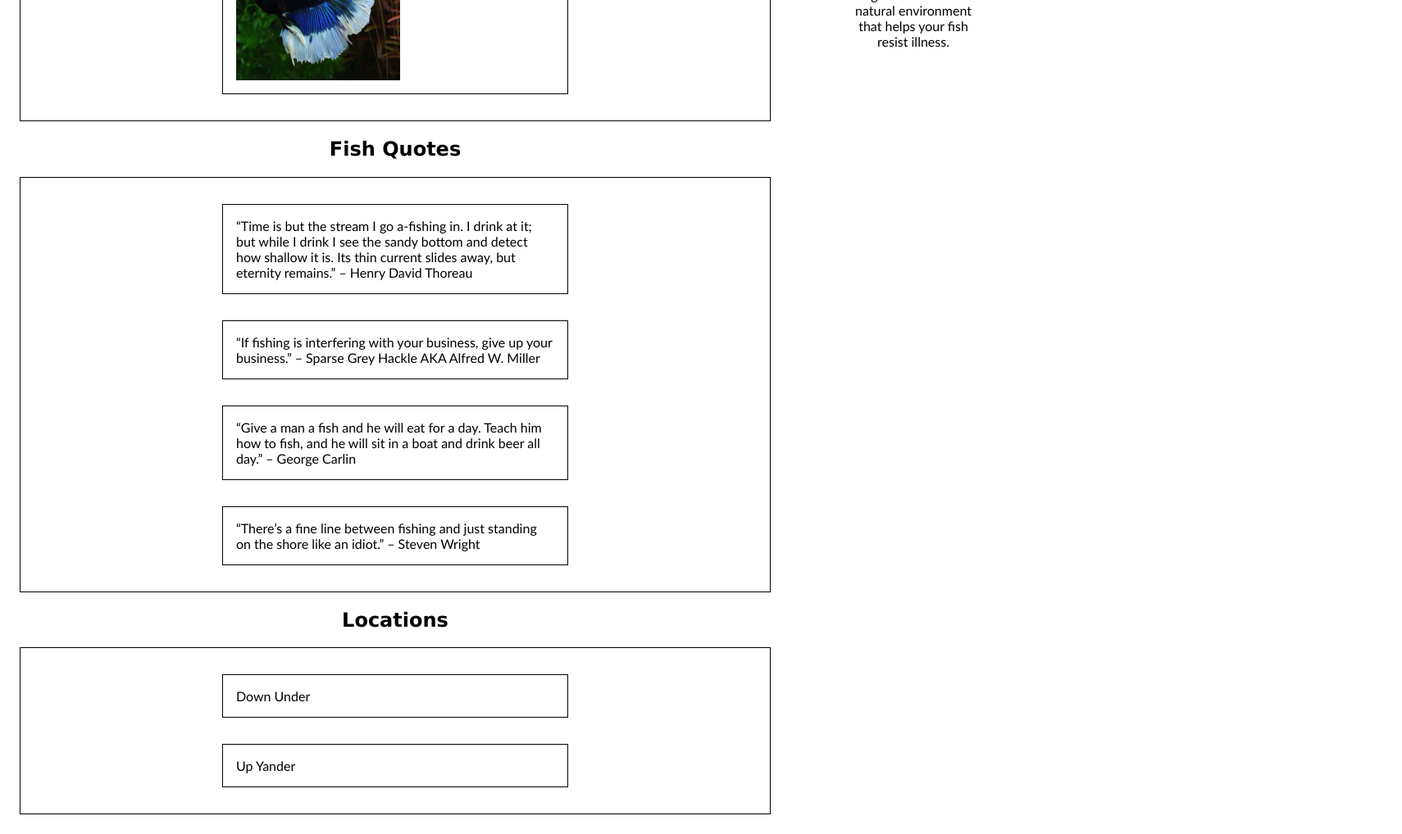
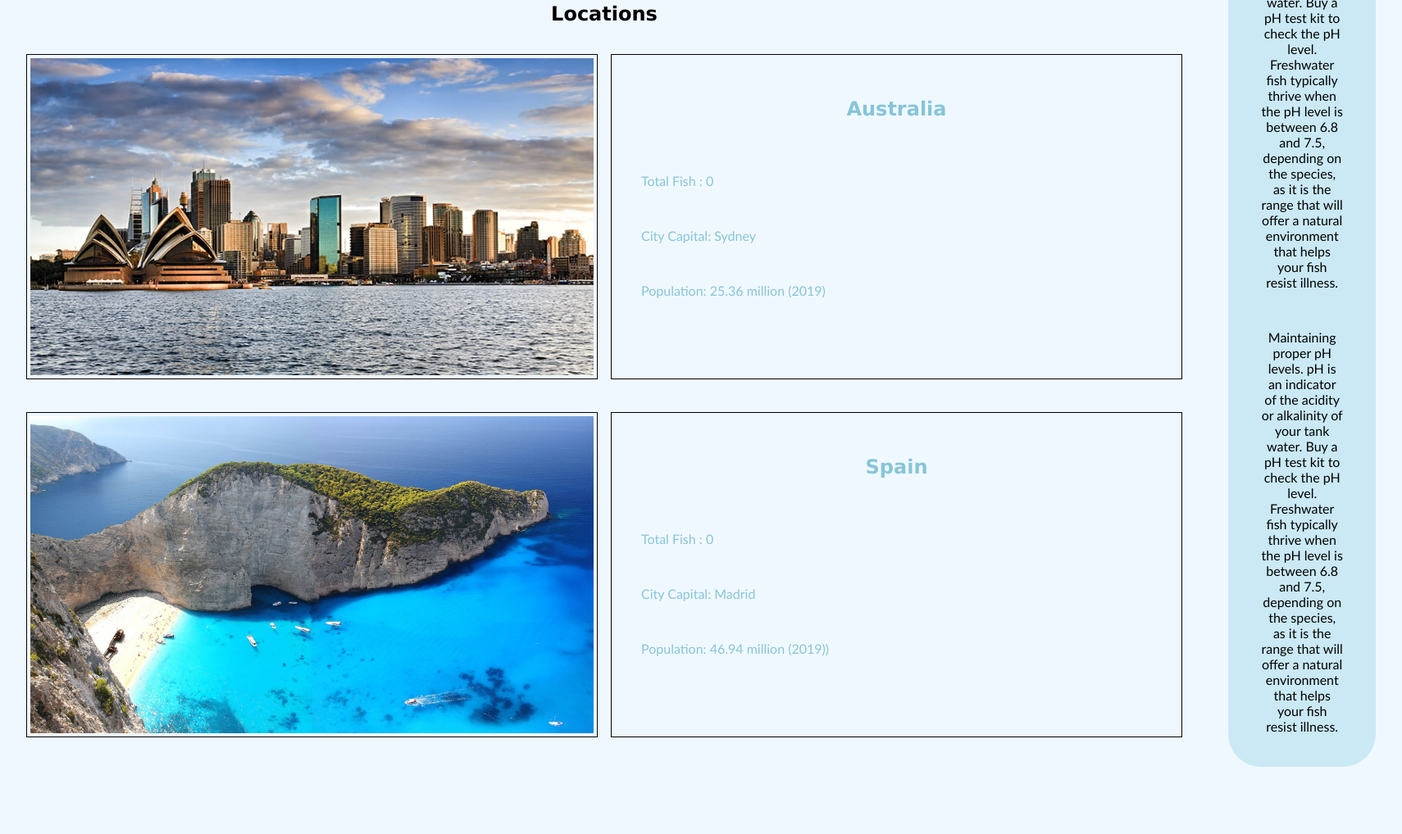
Before and after one commit to scarbine/martins-aquarium, a plain HTML site: page index.html in a window 1280 px wide. Shown: the part 1606-2624 px from the top of the page at 82% size, 1710 px wide, since content can reach past the window. After the commit the page ends 2582 px from the top, so only its background shows below. Drawn offline with Linux system fonts and the light colour scheme.

Commit message:
styling and structure changes

```diff
--- a/index.html
+++ b/index.html
@@ -5,81 +5,173 @@
 <!--[if gt IE 8]>      <html class="no-js"> <!--<![endif]-->
 <html>
   <head>
-        <meta charset="utf-8">
-        <meta http-equiv="X-UA-Compatible" content="IE=edge">
+    <meta charset="utf-8" />
+    <meta http-equiv="X-UA-Compatible" content="IE=edge" />
     <title>Martins Aquarium</title>
-        <meta name="description" content="">
-        <meta name="viewport" content="width=device-width, initial-scale=1">
-        <link rel="stylesheet" href="styles/styles.css">
+    <meta name="description" content="" />
+    <meta name="viewport" content="width=device-width, initial-scale=1" />
+    <link rel="stylesheet" href="styles/styles.css" />
   </head>
   <body>
     <header>
-        <img src="assets/incubus _logo.jpg" class="logo" alt="fish logo" width='250' height='250'>
+      <img
+        src="assets/incubus _logo.jpg"
+        class="logo"
+        alt="fish logo"
+        width="250"
+        height="250"
+      />
       <h1 class="siteTitle">Tanks for the Memories</h1>
     </header>
 
     <main>
+
       <container_right>
-            <article>
-
-                <h2 class="containerRightTitles"> Fish List</h2>
+        <article class="fishListCard">
+          <h2 class="containerRightTitles">Fish List</h2>
           <div class="fish">
             <section class="fishList">
-                    <img class="fishImage" src="assets/Flowerhorn.jpg" alt="flowerhorn fish">
-                    <h3 class='fishNames'> Flowerhorn </h3>
+              <img
+                class="fishImage"
+                src="assets/Flowerhorn.jpg"
+                alt="flowerhorn fish"
+              />
+              <h3 class="fishNames">Flowerhorn</h3>
             </section>
             <section class="fishList">
-                    <img class="fishImage" src="assets/betta-fish.jpg" alt="betta fish">
-                    <h3 class='fishNames'> Betta </h3>
+              <img
+                class="fishImage"
+                src="assets/betta-fish.jpg"
+                alt="betta fish"
+              />
+              <h3 class="fishNames">Betta</h3>
             </section>
             <section class="fishList">
-                    <img class="fishImage" src="assets/fangtooth.jpg" alt="fangtooth fish">
-                    <h3 class='fishNames'> Fangtooth </h3>
+              <img
+                class="fishImage"
+                src="assets/fangtooth.jpg"
+                alt="fangtooth fish"
+              />
+              <h3 class="fishNames">Fangtooth</h3>
             </section>
             <section class="fishList">
-                    <img class="fishImage" src="assets/periwinkle.jpg" alt="periwinkle fish">
-                    <h3 class='fishNames'> Periwinkle </h3>
+              <img
+                class="fishImage"
+                src="assets/periwinkle.jpg"
+                alt="periwinkle fish"
+              />
+              <h3 class="fishNames">Periwinkle</h3>
             </section>
             <section class="fishList">
-                    <img class="fishImage" src="assets/blue-butterfly.png" alt="blue-butterfly fish">
-                    <h3 class='fishNames'> Blue Butterfly </h3>
+              <img
+                class="fishImage"
+                src="assets/blue-butterfly.png"
+                alt="blue-butterfly fish"
+              />
+              <h3 class="fishNames">Blue Butterfly</h3>
             </section>
           </div>
         </article>
 
-            <article>
+        <article class="fishQuotes">
           <h2 class="containerRightTitles">Fish Quotes</h2>
           <div class="quotes">
-                <section class="quoteList"> “Time is but the stream I go a-fishing in. I drink at it; but while I drink I see the sandy bottom and detect how shallow it is. Its thin current slides away, but eternity remains.” – Henry David Thoreau</section>
-                <section class="quoteList"> “If fishing is interfering with your business, give up your business.” – Sparse Grey Hackle AKA Alfred W. Miller</section>
-                <section class="quoteList"> “Give a man a fish and he will eat for a day. Teach him how to fish, and he will sit in a boat and drink beer all day.” – George Carlin</section>
-                <section class="quoteList"> “There’s a fine line between fishing and just standing on the shore like an idiot.” – Steven Wright</section>
+            <section class="quoteList">
+              “Time is but the stream I go a-fishing in. I drink at it; but
+              while I drink I see the sandy bottom and detect how shallow it is.
+              Its thin current slides away, but eternity remains.” – Henry David
+              Thoreau
+            </section>
+            <section class="quoteList">
+              “If fishing is interfering with your business, give up your
+              business.” – Sparse Grey Hackle AKA Alfred W. Miller
+            </section>
+            <section class="quoteList">
+              “Give a man a fish and he will eat for a day. Teach him how to
+              fish, and he will sit in a boat and drink beer all day.” – George
+              Carlin
+            </section>
+            <section class="quoteList">
+              “There’s a fine line between fishing and just standing on the
+              shore like an idiot.” – Steven Wright
+            </section>
           </div>
         </article>
 
-             <article>
+        <article class="fishLocations">
+          <h2 class="containerRightTitles">Locations</h2>
 
-                <h2 class="containerRightTitles">Locations</h2>
-                <div class='locations'>
-                <section class="locationsList"> Down Under </section>
-                <section class="locationsList"> Up Yander </section>
+          <div class="locations">
+            <div class="locationCard">
+                <!-- <section class="locationsList"> -->
+                  <div class="locationsListCard">
+                  <img
+                    class="locationPics"
+                    src="assets/sydney.jpg"
+                    alt="australia sunset"
+                  />
+                  </div>
+                <div class="locationsListCard">
+                    <h1 class="stack_2">Australia</h1>
+                    <div class="stack_2">Total Fish : 0</div>
+                    <div class="stack_2">City Capital: Sydney</div>
+                    <div class="stack_2">Population: 25.36 million (2019)</div>
+                </div>
+              <!-- </section> -->
+              </div>
+              <div class="locationCard">
+                <!-- <section class="locationsList"> -->
+                    <div class="locationsListCard">
+                    <img
+                      class="locationPics"
+                      src="assets/europe.jpg"
+                      alt="europe pic"
+                    />
+                    </div>
+                <div class="locationsListCard">
+                  <h1 class="stack_1">Spain</h1>
+                  <div class="stack_1">Total Fish : 0</div>
+                  <div class="stack_1">City Capital: Madrid</div>
+                  <div class="stack_1">Population: 46.94 million (2019))</div>
+                </div>
+                <!-- </section> -->
+              </div>
+            </div>
           </div>
         </article>
-
       </container_right>
 
-
       <container_left>
-
         <h2 class="tipsTitle">Tank Tips</h2>
 
         <aside class="tankTips">
-
-                <section class="tipList"> Conditioning the water. Tap water comes with countless properties that need to be balanced in an aquarium to support aquatic life. To condition water properly, use a dechlorinating agent along with a biological aquarium supplement.</section>
-                <section class="tipList"> Maintaining proper pH levels. pH is an indicator of the acidity or alkalinity of your tank water. Buy a pH test kit to check the pH level. Freshwater fish typically thrive when the pH level is between 6.8 and 7.5, depending on the species, as it is the range that will offer a natural environment that helps your fish resist illness.</section>
-                <section class="tipList"> Maintaining proper pH levels. pH is an indicator of the acidity or alkalinity of your tank water. Buy a pH test kit to check the pH level. Freshwater fish typically thrive when the pH level is between 6.8 and 7.5, depending on the species, as it is the range that will offer a natural environment that helps your fish resist illness.</section>
-                <section class="tipList"> Maintaining proper pH levels. pH is an indicator of the acidity or alkalinity of your tank water. Buy a pH test kit to check the pH level. Freshwater fish typically thrive when the pH level is between 6.8 and 7.5, depending on the species, as it is the range that will offer a natural environment that helps your fish resist illness.</section>
-
+          <section class="tipList">
+            Conditioning the water. Tap water comes with countless properties
+            that need to be balanced in an aquarium to support aquatic life. To
+            condition water properly, use a dechlorinating agent along with a
+            biological aquarium supplement.
+          </section>
+          <section class="tipList">
+            Maintaining proper pH levels. pH is an indicator of the acidity or
+            alkalinity of your tank water. Buy a pH test kit to check the pH
+            level. Freshwater fish typically thrive when the pH level is between
+            6.8 and 7.5, depending on the species, as it is the range that will
+            offer a natural environment that helps your fish resist illness.
+          </section>
+          <section class="tipList">
+            Maintaining proper pH levels. pH is an indicator of the acidity or
+            alkalinity of your tank water. Buy a pH test kit to check the pH
+            level. Freshwater fish typically thrive when the pH level is between
+            6.8 and 7.5, depending on the species, as it is the range that will
+            offer a natural environment that helps your fish resist illness.
+          </section>
+          <section class="tipList">
+            Maintaining proper pH levels. pH is an indicator of the acidity or
+            alkalinity of your tank water. Buy a pH test kit to check the pH
+            level. Freshwater fish typically thrive when the pH level is between
+            6.8 and 7.5, depending on the species, as it is the range that will
+            offer a natural environment that helps your fish resist illness.
+          </section>
         </aside>
       </container_left>
     </main>
@@ -140,9 +232,6 @@
 
 </div> -->
 
-
-
-
     <script src="scripts/scripts.js" async defer></script>
   </body>
 </html>
--- a/styles/styles.css
+++ b/styles/styles.css
@@ -1,153 +1,214 @@
-*{
-    font-family: 'Gill Sans', 'Gill Sans MT', Calibri, 'Trebuchet MS', sans-serif;
-
+* {
+  font-family: "Gill Sans", "Gill Sans MT", Calibri, "Trebuchet MS", sans-serif;
+  background-color: #f0f8ff;
 }
 
-.page{
-
+.page {
   display: flex;
   align-items: flex-start;
+  background-color: #f0f8ff;
 }
 
-header{
+header {
+  display: flex;
+  /* background-color: #AFDCEB;     */
+}
+
+main {
   display: flex;
 }
 
-
-
-main{
-
-    display:flex;
-
-
+h1 {
+  text-align: center;
+  font-family: "Lucida Sans", "Lucida Sans Regular", "Lucida Grande",
+    "Lucida Sans Unicode", Geneva, Verdana, sans-serif;
 }
 
-h1{
+h2 {
   text-align: center;
-    font-family: 'Lucida Sans', 'Lucida Sans Regular', 'Lucida Grande', 'Lucida Sans Unicode', Geneva, Verdana, sans-serif;
-
-
-
-}
-
-h2{
-    text-align: center;
-    font-family: 'Lucida Sans', 'Lucida Sans Regular', 'Lucida Grande', 'Lucida Sans Unicode', Geneva, Verdana, sans-serif;
+  font-family: "Lucida Sans", "Lucida Sans Regular", "Lucida Grande",
+    "Lucida Sans Unicode", Geneva, Verdana, sans-serif;
 }
 .containerRightTitles {
   text-align: center;
   flex-basis: 44%;
-
-
 }
 
-container_right{
-
+container_right {
   flex: 3;
 }
-container_left{
-
-    flex:1;
+container_left {
+  flex: 1;
 }
 
-
-.logo{
+.logo {
   /* flex:1; */
   margin: 1em;
-    padding:.25;
+  padding: 0.25;
 }
 
-
-
-.siteTitle{
-    flex:2;
+.siteTitle {
+  flex: 2;
   font-size: 75px;
-    padding-top: .5em;
+  padding-top: 0.5em;
   float: left;
+  background-color: transparent;
 }
 
-.fish{
-    border: solid black 1px;
+.fish {
   display: flex;
   flex-wrap: wrap;
   justify-content: space-evenly;
   margin: 1em;
   padding: 1em;
+  padding-top: 2em;
+  background-color: #cae9f5;
+  border-radius: 2.5em;
+  box-shadow: 1em;
 }
 
-.fishImage{
+.fishImage {
   width: 200px;
   height: 200px;
 }
 
-.fishList{
-    display:flex;
-    flex-basis: 44%;
-    border: solid black 1px;
+.fishList {
+  display: flex;
+  flex-basis: 35%;
+  border: solid #F0F8FF 1px;
   margin: 1em;
   padding: 1em;
-
+  border-radius: 2em;
 }
-.fishTitle{
+.fishTitle {
   align-self: center;
   flex-grow: 2;
 }
 
-.fishNames{
+.fishNames {
   padding-left: 1em;
 }
-.quotes{
+.quotes {
+      /* border: solid black 1px; */
+      display: flex;
+      /* flex-wrap: wrap; */
+      justify-content: space-evenly;
+      margin: 1em;
+      padding: 1em;
+      /* border-radius: 2em;*/
+}
+
+
+.quoteList {
+    display: flex;
+    flex-basis: 44%;
+    /* border: solid black 1px; */
+    margin: 1em;
+    padding: 1em;
+    background-color: #cae9f5;
+    border-radius: 2em;
+    justify-content: center;
+    /* text-align: center; */
+    padding: 2.75em;
+}
+}
+
+.locations {
   border: solid black 1px;
   display: flex;
   flex-wrap: wrap;
+  /* flex-wrap: wrap; */
   justify-content: space-evenly;
   margin: 1em;
   padding: 1em;
 }
 
-.quoteList{
+.locationsList {
 
-    display:flex;
-    flex-basis: 44%;
-    border: solid black 1px;
+  position: relative;
   margin: 1em;
-    padding: 1em;;
+  padding: 1em;
+
 }
 
-.locations{
-
-    border: solid black 1px;
-    display: flex;
-    flex-wrap: wrap;
-    justify-content: space-evenly;
-    margin: 1em;
-    padding: 1em;;
-}
-
-.locationsList{
-    display:flex;
-    flex-basis: 44%;
-    border: solid black 1px;
-    margin: 1em;
-    padding: 1em;;
-}
-
-    .tankTips{
-
-
+.tankTips {
   display: flex;
   flex-direction: column;
   justify-content: space-evenly;
   margin: 2em;
   padding: 1em;
   padding-top: 2em;
+  background-color: #cae9f5;
+  border-radius: 2.5em;
+  box-shadow: 1em;
+}
+
+.tipList {
+  flex-direction: column;
+  margin: 1em;
+  padding: 0.5em;
+  text-align: center;
+  background-color: transparent;
+}
+
+
+.locationCard {
+    position: relative;
+  display: flex;
+  justify-content: center;
+  /* border: 1px solid black; */
+  padding: .5em;
+  margin: .5em;
 
 }
 
-    .tipList{
+.locationPics {
+    width: 687px;
+    height: 387px;
+}
 
-        flex-direction: column;
+.stack_1{
+    background-color: transparent;
+    color: #86C5D8;
+    text-shadow: 1em grey;
+    border: dotted 2 px black;
     margin: 1em;
-        padding: .5em;
-        text-align: center;
+    padding: 1em;
+
 }
+
+.stack_2{
+    background-color: transparent;
+    color: #86C5D8;
+    text-shadow: 1em grey;
+    border: dotted 2 px black;
+    margin: 1em;
+    padding: 1em;
+
+}
+
+.locationsListCard{
+
+
+    border: 1px black solid;
+    margin: .5em;
+    padding: .25em;
+    /* position: absolute; */
+    background-color: transparent;
+    width: 687px;
+    height: 387px;
+    /* display: flex; */
+}
+
+/* .fishQuotes{
+    margin: 5em;
+}
+
+.fishLocations{
+    margin: 5em;
+}
+
+.fishListCard{
+    margin: 5em;
+
+} */
```
Also changed, not shown: assets/australia.jpeg (added), assets/europe.jpg (added), assets/sydney.jpg (added). Lines whose indentation alone changed are shown as unchanged.
